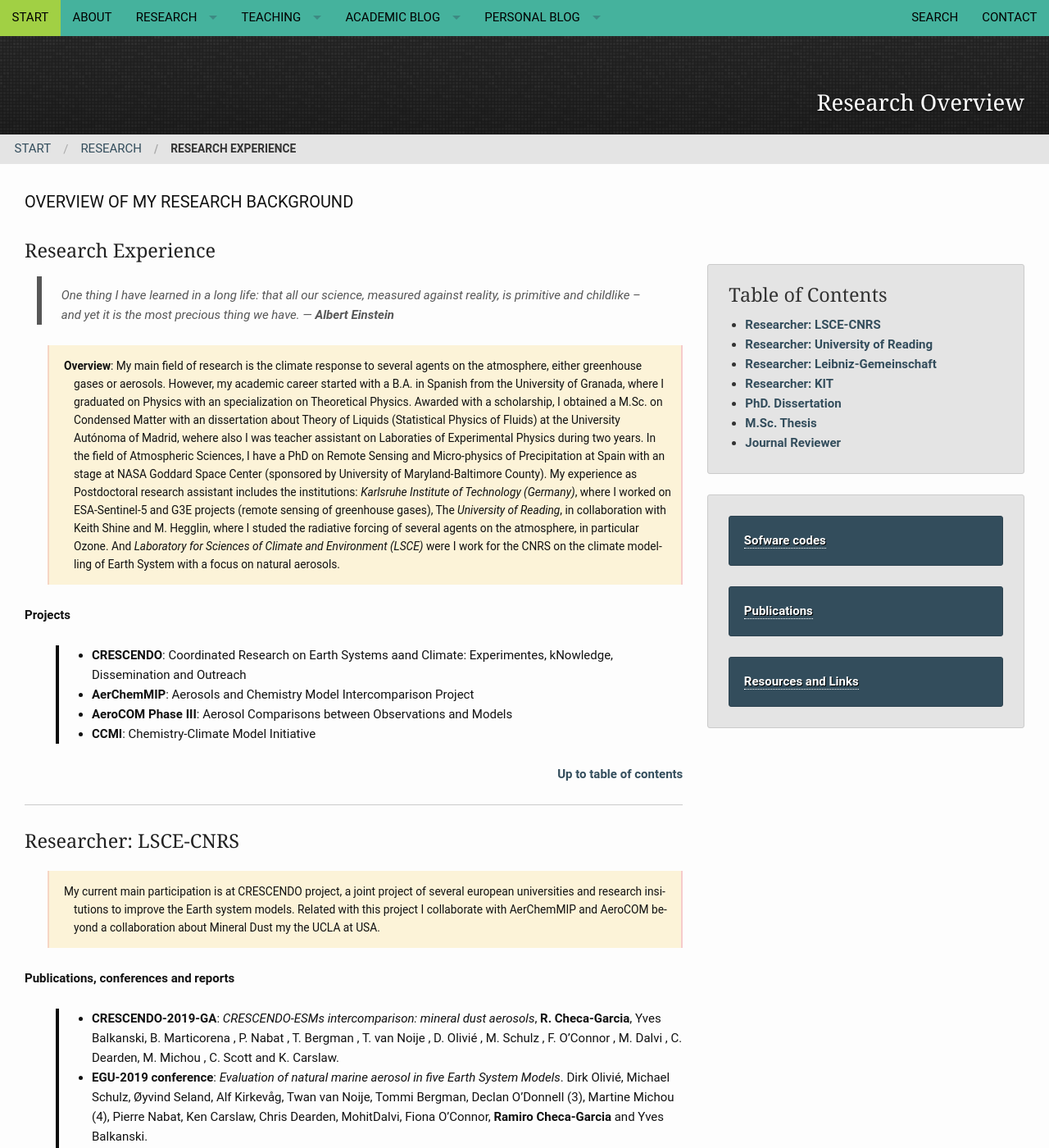
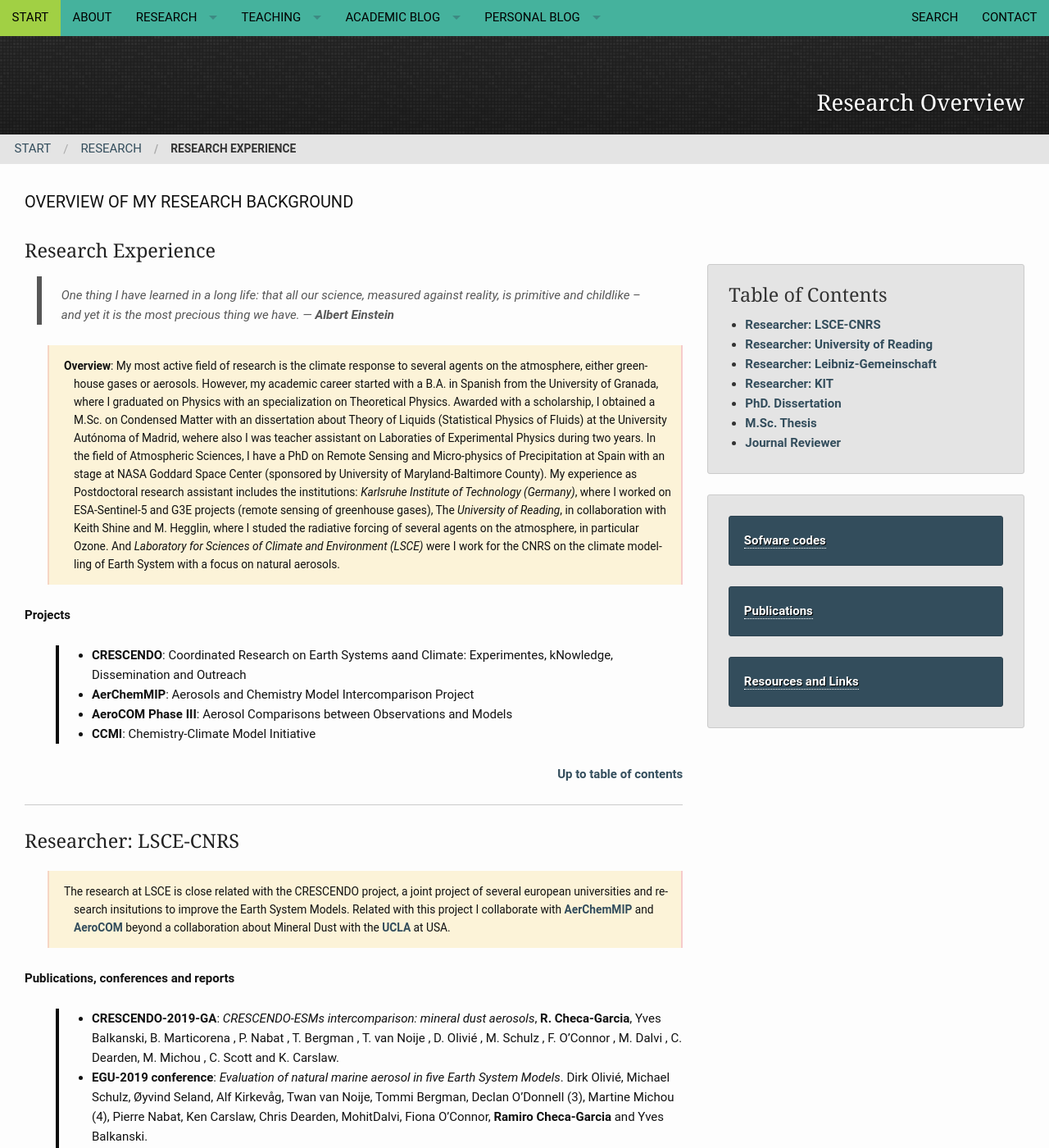
Before and after one commit to RCHG/rchg.github.io, a Jekyll site: the page built from pages/research_overview.md, in a window 1280 px wide and 1400 px high. Shown: the whole window at 82% size. Built offline with Jekyll 4.4.1, drawn with Linux system fonts in a browser that asks for light colours; nearby versions of some CDN libraries; comment, search, counter and statistics services are not loaded.

Commit message:
Update research_overview.md

```diff
--- a/pages/research_overview.md
+++ b/pages/research_overview.md
@@ -32,7 +32,7 @@
 > One thing I have learned in a long life: that all our science, measured against reality, is primitive and childlike -- and yet it is the most precious thing we have. ― **Albert Einstein**
 
 
-**Overview**: My main field of research is the climate response to several agents on the atmosphere, either greenhouse gases or aerosols. However, my academic career started with a B.A. in Spanish from the University of Granada, where I graduated on Physics with an specialization on Theoretical Physics. Awarded with a scholarship, I obtained a M.Sc. on Condensed Matter with an dissertation about Theory of Liquids (Statistical Physics of Fluids) at the University Autónoma of Madrid, wehere also I was teacher assistant on Laboraties of Experimental Physics during two years. In the field of Atmospheric Sciences, I have a PhD on Remote Sensing and Micro-physics of Precipitation at Spain with an stage at NASA Goddard Space Center (sponsored by University of Maryland-Baltimore County). My experience as Postdoctoral research assistant includes the institutions: *Karlsruhe Institute of Technology (Germany)*, where I worked on ESA-Sentinel-5 and G3E projects (remote sensing of greenhouse gases), The *University of Reading*, in collaboration with Keith Shine and M. Hegglin, where I studed the radiative forcing of several agents on the atmosphere, in particular Ozone. And *Laboratory for Sciences of Climate and Environment (LSCE)* were I work for the CNRS on the climate modelling of Earth System with a focus on natural aerosols.
+**Overview**: My most active field of research is the climate response to several agents on the atmosphere, either greenhouse gases or aerosols. However, my academic career started with a B.A. in Spanish from the University of Granada, where I graduated on Physics with an specialization on Theoretical Physics. Awarded with a scholarship, I obtained a M.Sc. on Condensed Matter with an dissertation about Theory of Liquids (Statistical Physics of Fluids) at the University Autónoma of Madrid, wehere also I was teacher assistant on Laboraties of Experimental Physics during two years. In the field of Atmospheric Sciences, I have a PhD on Remote Sensing and Micro-physics of Precipitation at Spain with an stage at NASA Goddard Space Center (sponsored by University of Maryland-Baltimore County). My experience as Postdoctoral research assistant includes the institutions: *Karlsruhe Institute of Technology (Germany)*, where I worked on ESA-Sentinel-5 and G3E projects (remote sensing of greenhouse gases), The *University of Reading*, in collaboration with Keith Shine and M. Hegglin, where I studed the radiative forcing of several agents on the atmosphere, in particular Ozone. And *Laboratory for Sciences of Climate and Environment (LSCE)* were I work for the CNRS on the climate modelling of Earth System with a focus on natural aerosols.
 {:.smallblock}
 
 [comment]: <> (My research background cover several fields and a broad set of methodologies both theoretical and experimental, with a strong focus on computational tools. My initial formation is Physics with an specialization on Theoretical Physics. This side was developed during my M.Sc. in Condensed Matter which was related with Statistical Physics in a theoretical field of Theory of Liquids. However my interest has been moved to the field of Atmospheric Sciences and Remote Sensing. Therefore the main scope of my PhD was related with Micro-physics of rainfall and remote sensing of precipitation, which also involves Applied Statistics. Actually I am working at the field of Remote Sensing of Trace Gases, this improves my knowledge on radiative transfer theory, inverse problem,satellite product, and spectroscopy)
@@ -55,7 +55,7 @@
 
 ### Researcher: LSCE-CNRS
 
-My current main participation is at CRESCENDO project, a joint project of several european universities and research insitutions to improve the Earth system models. Related with this project I collaborate with AerChemMIP and AeroCOM beyond a collaboration about Mineral Dust my the UCLA at USA.
+The research at LSCE is close related with the CRESCENDO project, a joint project of several european universities and research insitutions to improve the Earth System Models. Related with this project I collaborate with [AerChemMIP](https://wiki.met.no/aerocom/aerchemmip/start) and [AeroCOM](https://aerocom.met.no/) beyond a collaboration about Mineral Dust with the [UCLA](https://jasperfkok.com/) at USA.
 {:.smallblock}
 
 **Publications, conferences and reports**
```
